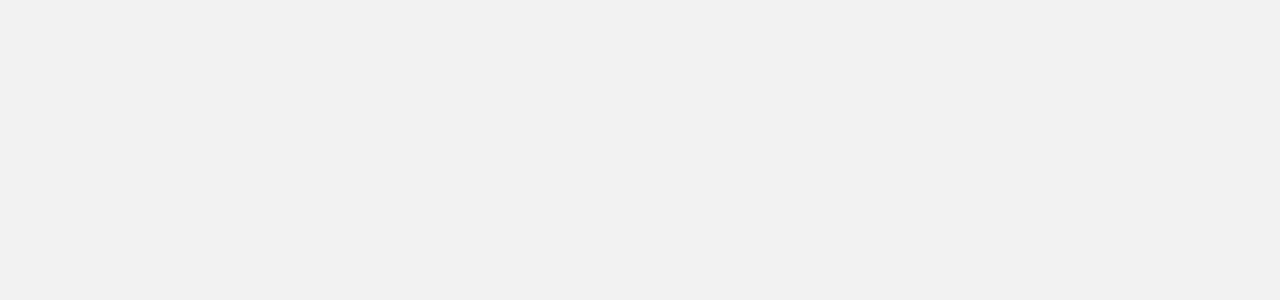
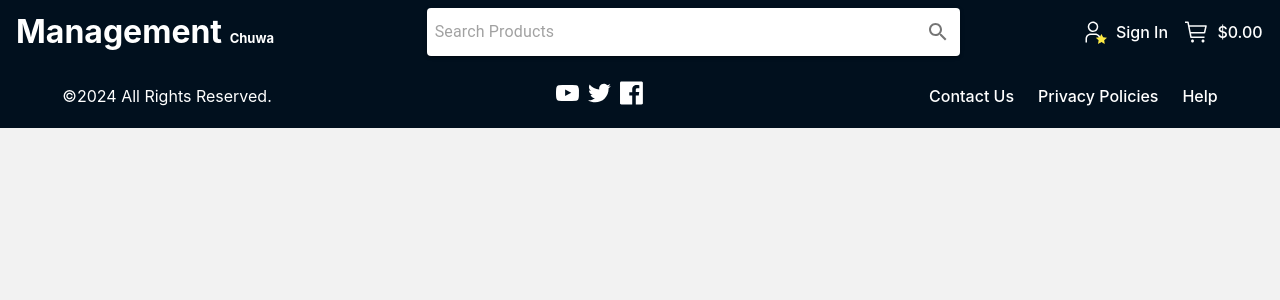
Before and after one commit to smudgebaby/Project1, a React (Vite) app in the folder product management system/: page / in a window 1280 px wide. Before the commit this address had no page. Shown: the top 300 px of the page. Built offline with nearby package versions, Linux system fonts and the light colour scheme.

Commit message:
Header and Footer

```diff
--- a/product management system/src/App.jsx
+++ b/product management system/src/App.jsx
@@ -2,16 +2,20 @@ import './App.css'
 import { BrowserRouter as Router, Routes, Route } from 'react-router-dom'
 import SignIn from './Pages/SignIn/SignIn.jsx'
 import SignUp from './Pages/SignUp/SignUp.jsx'
+import Header from './Components/Header.jsx';
+import Footer from './Components/Footer.jsx';
 
 function App() {
 
   return (
     <>
       <Router>
+        <Header />
         <Routes>
           <Route path='/signin' element={<SignIn />} />
           <Route path='/signup' element={<SignUp />} />
         </Routes>
+        <Footer />
       </Router>
 
     </>
```
